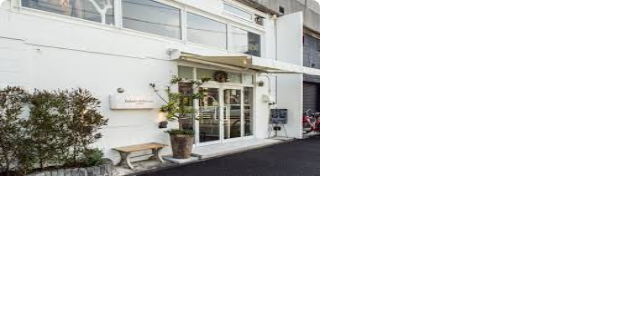
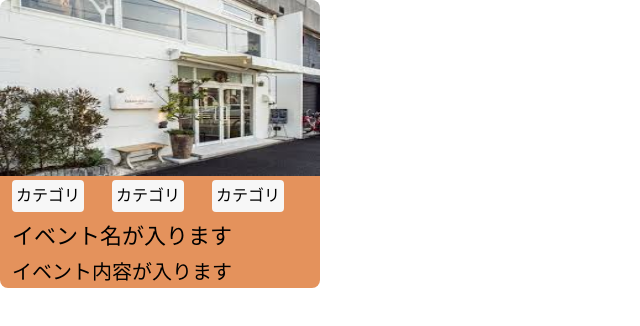
Before and after one commit to vantan-production/OutingSuggestionApp, a Next.js app in the folder frontend/src/: page /test in a window 1280 px wide. Shown: the top 326 px of the page, without its empty margins (0-640 px from the left). Built offline with nearby package versions, Linux system fonts and the light colour scheme; a web font is replaced by a local one.

Commit message:
add 文言作成

```diff
--- a/frontend/src/components/event-category.tsx
+++ b/frontend/src/components/event-category.tsx
@@ -2,6 +2,15 @@ export function EventCategory () {
     return (
         <div className=" w-80 h-72 rounded-lg overflow-hidden ">
             <img className="w-80 h-44" src="images/shop_01.jpeg" alt="stor-photo" />
+            <div className=" w-80 h-36 bg-orange ">
+                <ul className="inline-flex w-74 h-10 py-1 px-3 justify-between">
+                    <li className="p w-18 h-8 bg-white rounded p-1">カテゴリ</li>
+                    <li className="p w-18 h-8 bg-white rounded p-1">カテゴリ</li>
+                    <li className="p w-18 h-8 bg-white rounded p-1">カテゴリ</li>
+                </ul>
+                <p className="h3 py-1 px-3">イベント名が入ります</p>
+                <p className="h4 pb-1 px-3">イベント内容が入ります</p>
+            </div>
         </div>
     )
 };
```
